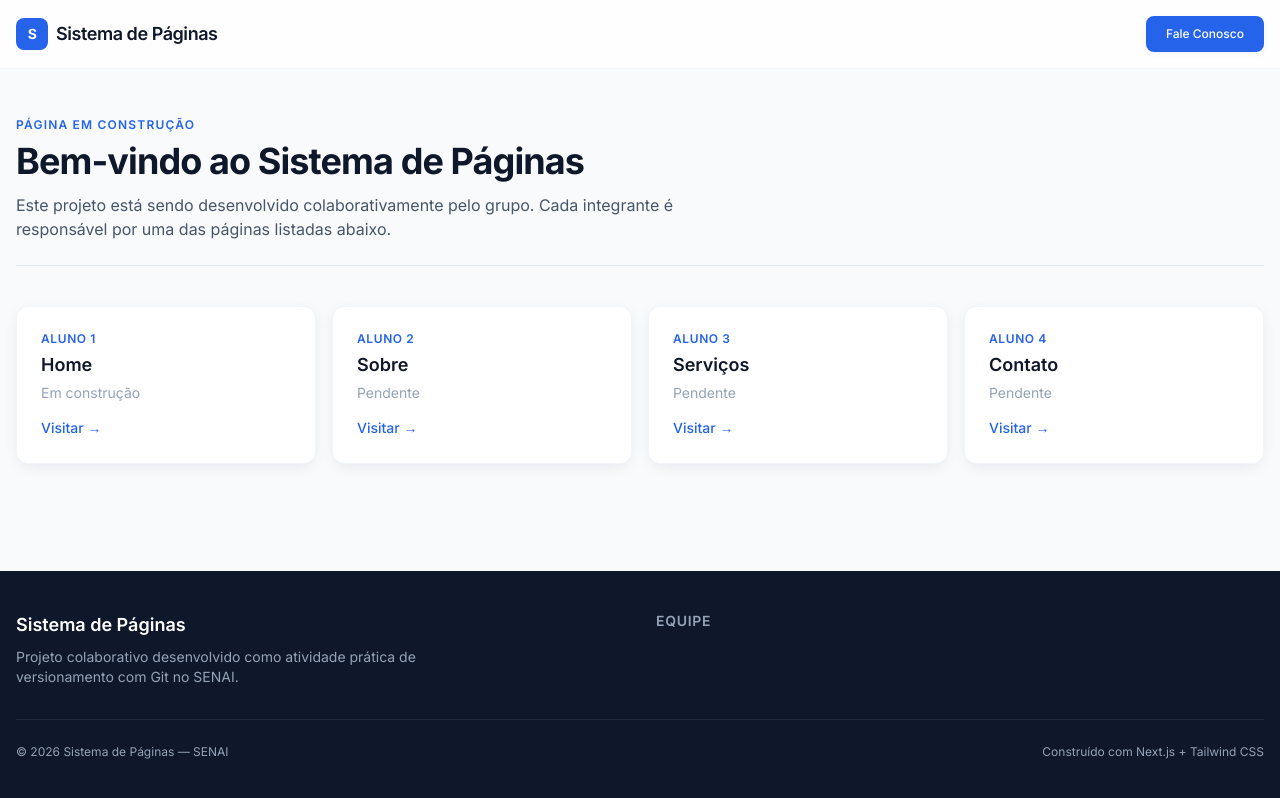
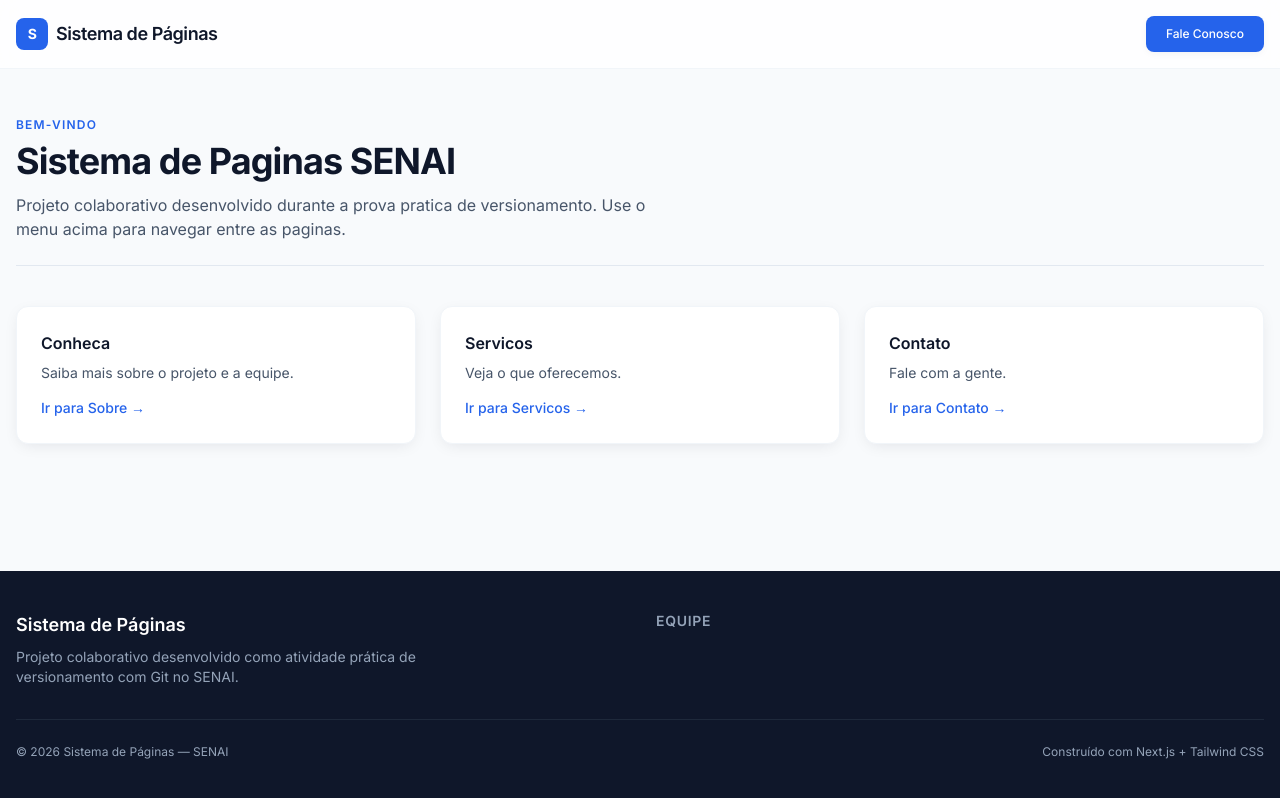
Before and after one commit to Nathanoruim/sistema-paginas-grupo-5, a Next.js app: page / in a window 1280 px wide. Built offline with nearby package versions, Linux system fonts and the light colour scheme.

Commit message:
feat: implementa pagina Home com cards de navegacao

```diff
--- a/pages/index.tsx
+++ b/pages/index.tsx
@@ -5,37 +5,43 @@ export default function HomePage() {
   return (
     <>
       <PageHeader
-        eyebrow="Página em construção"
-        title="Bem-vindo ao Sistema de Páginas"
-        description="Este projeto está sendo desenvolvido colaborativamente pelo grupo. Cada integrante é responsável por uma das páginas listadas abaixo."
+        eyebrow="Bem-vindo"
+        title="Sistema de Paginas SENAI"
+        description="Projeto colaborativo desenvolvido durante a prova pratica de
+versionamento. Use o menu acima para navegar entre as paginas."
       />
 
-      <section className="grid gap-4 sm:grid-cols-2 lg:grid-cols-4">
-        {[
-          { rota: "/", titulo: "Home", aluno: "Aluno 1", status: "Em construção" },
-          { rota: "/sobre", titulo: "Sobre", aluno: "Aluno 2", status: "Pendente" },
-          { rota: "/servicos", titulo: "Serviços", aluno: "Aluno 3", status: "Pendente" },
-          { rota: "/contato", titulo: "Contato", aluno: "Aluno 4", status: "Pendente" },
-        ].map((p) => (
-          <article key={p.rota} className="card hover:shadow-soft transition-shadow">
-            <p className="text-xs font-semibold uppercase tracking-wider text-brand-600 mb-1">
-              {p.aluno}
-            </p>
-            <h3 className="text-lg font-semibold text-ink-900 mb-1">
-              {p.titulo}
-            </h3>
-            <p className="text-sm text-ink-400 mb-3">{p.status}</p>
-            <Link
-              href={p.rota}
-              className="text-sm font-medium text-brand-600 hover:text-brand-700"
-            >
-              Visitar →
-            </Link>
-          </article>
-        ))}
+      <section className="grid gap-6 sm:grid-cols-3">
+        <article className="card">
+          <h3 className="font-semibold text-ink-900 mb-2">Conheca</h3>
+          <p className="text-sm text-ink-600 mb-3">
+            Saiba mais sobre o projeto e a equipe.
+          </p>
+          <Link href="/sobre" className="text-sm font-medium text-brand-600">
+            Ir para Sobre →
+          </Link>
+        </article>
+
+        <article className="card">
+          <h3 className="font-semibold text-ink-900 mb-2">Servicos</h3>
+          <p className="text-sm text-ink-600 mb-3">
+            Veja o que oferecemos.
+          </p>
+          <Link href="/servicos" className="text-sm font-medium text-brand-600">
+            Ir para Servicos →
+          </Link>
+        </article>
+
+        <article className="card">
+          <h3 className="font-semibold text-ink-900 mb-2">Contato</h3>
+          <p className="text-sm text-ink-600 mb-3">
+            Fale com a gente.
+          </p>
+          <Link href="/contato" className="text-sm font-medium text-brand-600">
+            Ir para Contato →
+          </Link>
+        </article>
       </section>
-
-      {/* TODO Aluno 1: substituir esta página inteira pelo seu conteúdo. */}
     </>
   );
 }
```
